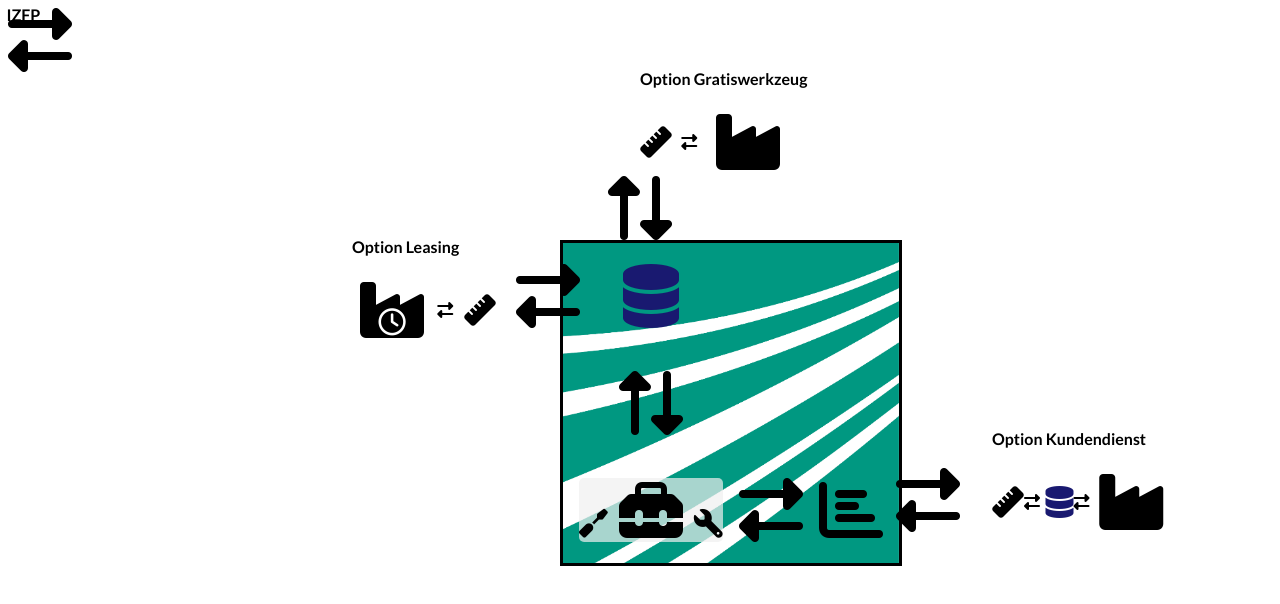
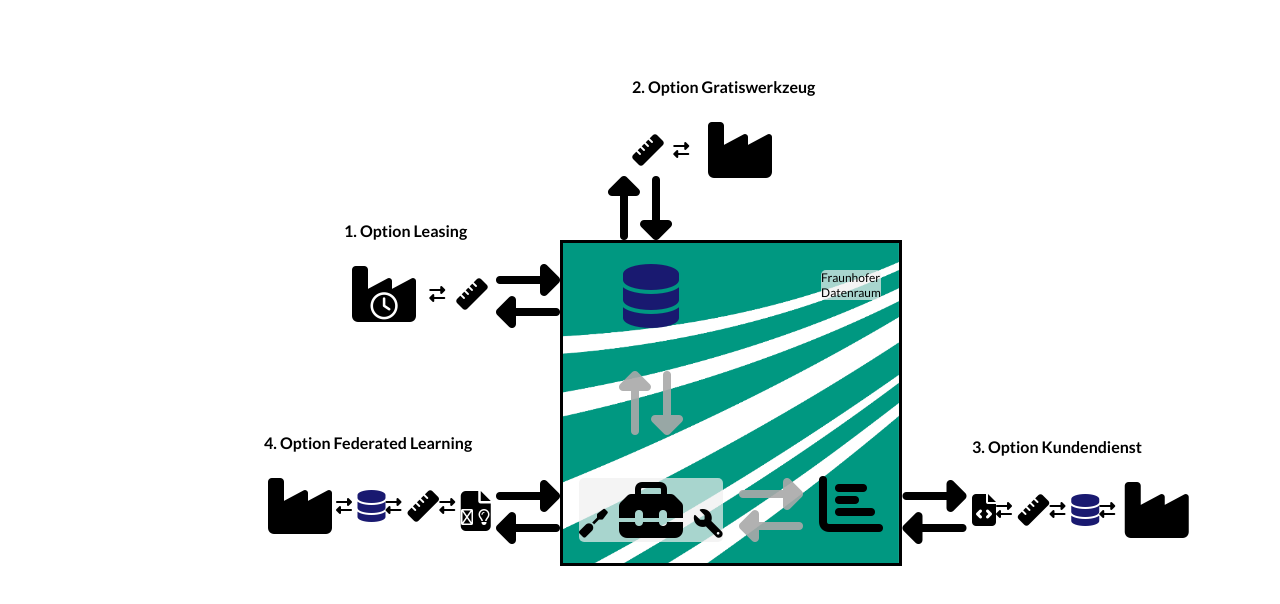
Before and after one commit to JOsiBROsi/izfp-biz-dia, a plain HTML site: page index.html in a window 1280 px wide. Drawn offline with Linux system fonts and the light colour scheme.

Commit message:
Finish first version of model.

```diff
--- a/index.html
+++ b/index.html
@@ -11,8 +11,35 @@
 
 <body>
     <div class="world">
+        <div class="izfp">
+            <div class="izfp-infrastructure">
+                <div class="izfp-data-center">
+                    <i class="fas fa-database"></i>
+                    <i class="fas fa-exchange-alt rotate-90-deg izfp-intra-exchange"></i>
+                    <div class="toolbox">
+                        <i class="fas fa-screwdriver tool"></i>
+                        <i class="fas fa-toolbox"></i>
+                        <i class="fas fa-wrench tool"></i>
+                    </div>
+                </div>
+                <div class="exchange-service-izfp">
+                    <i class="fas fa-exchange-alt invisible-exchange"></i>
+                    <i class="fas fa-exchange-alt invisible-exchange"></i>
+                    <i class="fas fa-exchange-alt izfp-intra-exchange"></i>
+                </div>
+                <div class="izfp-service">
+
+                    <span>Fraunhofer<br>Datenraum</span>
+                    <i class="fas fa-chart-bar invisible-chart"></i>
+                    <i class="fas fa-chart-bar "></i>
+                </div>
+            </div>
+        </div>
+        <div class="exchange-measurement-izfp" id="get-one-free">
+            <i class="fas fa-exchange-alt"></i>
+        </div>
         <div class="customer-leasing">
-            <h4>Option Leasing</h4>
+            <h4>1. Option Leasing</h4>
             <div class="company">
                 <span class="fa-stack fa-2x">
                     <i class="fas fa-industry fa-stack-2x"></i>
@@ -25,35 +52,8 @@
         <div class="exchange-measurement-izfp" id="leasing">
             <i class="fas fa-exchange-alt"></i>
         </div>
-        <div class="izfp">
-            <h4>IZFP</h4>
-            <div class="izfp-infrastructure">
-                <div class="izfp-data-center">
-                    <i class="fas fa-database"></i>
-                    <i class="fas fa-exchange-alt rotate-90-deg"></i>
-                    <div class="toolbox">
-                        <i class="fas fa-screwdriver tool"></i>
-                        <i class="fas fa-toolbox"></i>
-                        <i class="fas fa-wrench tool"></i>
-                    </div>
-                </div>
-                <div class="exchange-service-izfp">
-                    <i class="fas fa-exchange-alt invisible-exchange"></i>
-                    <i class="fas fa-exchange-alt invisible-exchange"></i>
-                    <i class="fas fa-exchange-alt"></i>
-                </div>
-                <div class="izfp-service">
-                    <i class="fas fa-chart-bar invisible-chart"></i>
-                    <i class="fas fa-chart-bar invisible-chart"></i>
-                    <i class="fas fa-chart-bar"></i>
-                </div>
-            </div>
-        </div>
-        <div class="exchange-measurement-izfp" id="get-one-free">
-            <i class="fas fa-exchange-alt"></i>
-        </div>
         <div class="customer-get-one-free">
-            <h4>Option Gratiswerkzeug</h4>
+            <h4>2. Option Gratiswerkzeug</h4>
             <div class="company">
                 <i class="fas fa-ruler"></i>
                 <i class="fas fa-exchange-alt" id="exchange-measurement-company"></i>
@@ -64,8 +64,10 @@
             <i class="fas fa-exchange-alt"></i>
         </div>
         <div class="customer-after-sales">
-            <h4>Option Kundendienst</h4>
+            <h4>3. Option Kundendienst</h4>
             <div class="company">
+                <i class="fas fa-file-code"></i>
+                <i class="fas fa-exchange-alt" id="exchange-measurement-company"></i>
                 <i class="fas fa-ruler"></i>
                 <i class="fas fa-exchange-alt" id="exchange-measurement-company"></i>
                 <i class="fas fa-database company-database"></i>
@@ -76,7 +78,22 @@
         <div class="exchange-measurement-izfp" id="federated-learning">
             <i class="fas fa-exchange-alt"></i>
         </div>
-    </div>
+        <div class="customer-federated-learning">
+            <h4>4. Option Federated Learning</h4>
+            <div class="company">
+                <i class="fas fa-industry"></i>
+                <i class="fas fa-exchange-alt" id="exchange-measurement-company"></i>
+                <i class="fas fa-database company-database"></i>
+                <i class="fas fa-exchange-alt" id="exchange-measurement-company"></i>
+                <i class="fas fa-ruler"></i>
+                <i class="fas fa-exchange-alt" id="exchange-measurement-company"></i>
+                <span class="fa-stack fa-2x">
+                    <i class="fas fa-file fa-stack-2x"></i>
+                        <i class="far fa-lightbulb fa-stack-1x fa-inverse"></i>
+                        <i class="far fa-wrench fa-stack-1x fa-inverse"></i>
+                </span>
+            </div>
+        </div>
 </body>
 
 </html>
--- a/resources/css/index.css
+++ b/resources/css/index.css
@@ -8,6 +8,12 @@ html {
 .far {
     font-size: 4rem;
 }
+
+
+/* World section */
+
+
+/* IZFP section*/
 
 .izfp-infrastructure {
     position: absolute;
@@ -42,6 +48,12 @@ html {
 
 .rotate-90-deg {
     transform: rotate(90deg);
+}
+
+.izfp-intra-exchange {
+    color: darkgrey;
+    opacity: 0.9;
+    ;
 }
 
 .toolbox {
@@ -88,13 +100,24 @@ html {
     visibility: hidden;
 }
 
+.izfp-service span {
+    font-size: 0.75rem;
+    background-color: rgba(240, 240, 240, 0.7);
+    border-radius: 5px;
+}
+
 
 /* Leasing section */
 
+#leasing .fa-exchange-alt {
+    top: 16.5rem;
+    left: 31rem;
+}
+
 .customer-leasing {
     position: absolute;
-    top: 13.5rem;
-    left: 22rem;
+    top: 12.5rem;
+    left: 21.5rem;
 }
 
 .company {
@@ -124,11 +147,6 @@ html {
     z-index: 15;
 }
 
-#leasing .fa-exchange-alt {
-    top: 16.5rem;
-    left: 32.25rem;
-}
-
 
 /*Buy one get one free section*/
 
@@ -140,24 +158,60 @@ html {
 
 .customer-get-one-free {
     position: absolute;
-    top: 3rem;
-    left: 40rem;
+    top: 3.5rem;
+    left: 39.5rem;
 }
 
 
 /*After-sales-service section*/
 
 #after-sales .fa-exchange-alt {
-    top: 29.25rem;
-    left: 56rem;
+    top: 30rem;
+    left: 56.4rem;
 }
 
 .customer-after-sales {
     position: absolute;
-    top: 25.5rem;
-    left: 62rem;
+    top: 26rem;
+    left: 60.75rem;
 }
 
 .company-database {
     font-size: 2rem;
 }
+
+.fa-file-code {
+    font-size: 2rem;
+}
+
+
+/*Federated Learning*/
+
+#federated-learning .fa-exchange-alt {
+    top: 30rem;
+    left: 31rem;
+}
+
+.customer-federated-learning {
+    position: absolute;
+    top: 25.75rem;
+    left: 16.5rem;
+}
+
+.fa-file {
+    top: 1.1rem;
+    font-size: 2.5rem;
+}
+
+.fa-lightbulb {
+    font-size: 1rem;
+    top: 0.7rem;
+    left: 1.075rem;
+}
+
+.fa-stack .fa-wrench {
+    font-size: 1rem;
+    top: 0.7rem;
+    left: 0.02rem;
+    transform: rotate(0deg);
+}
```
